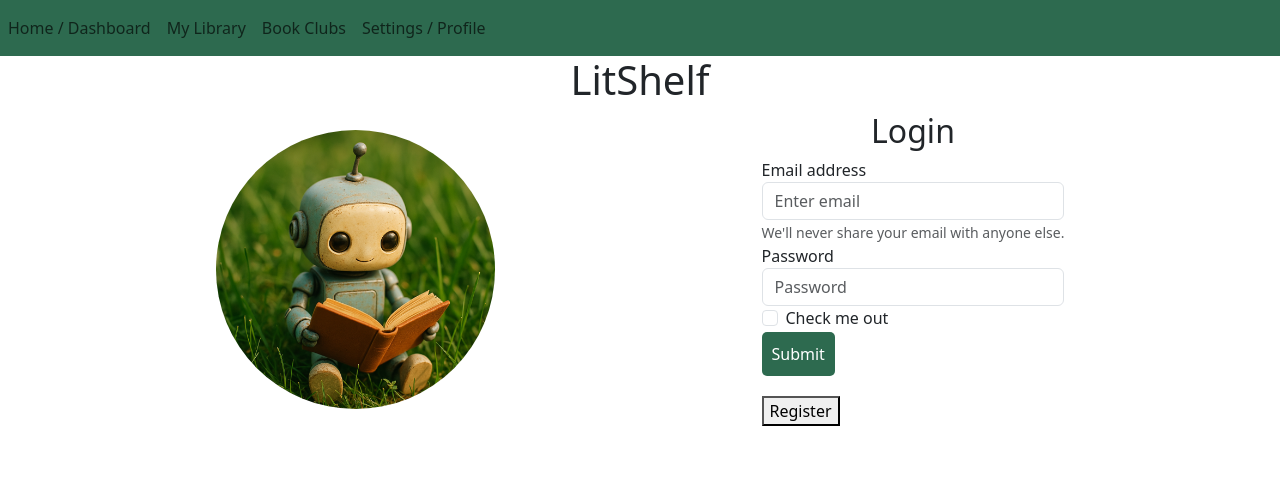
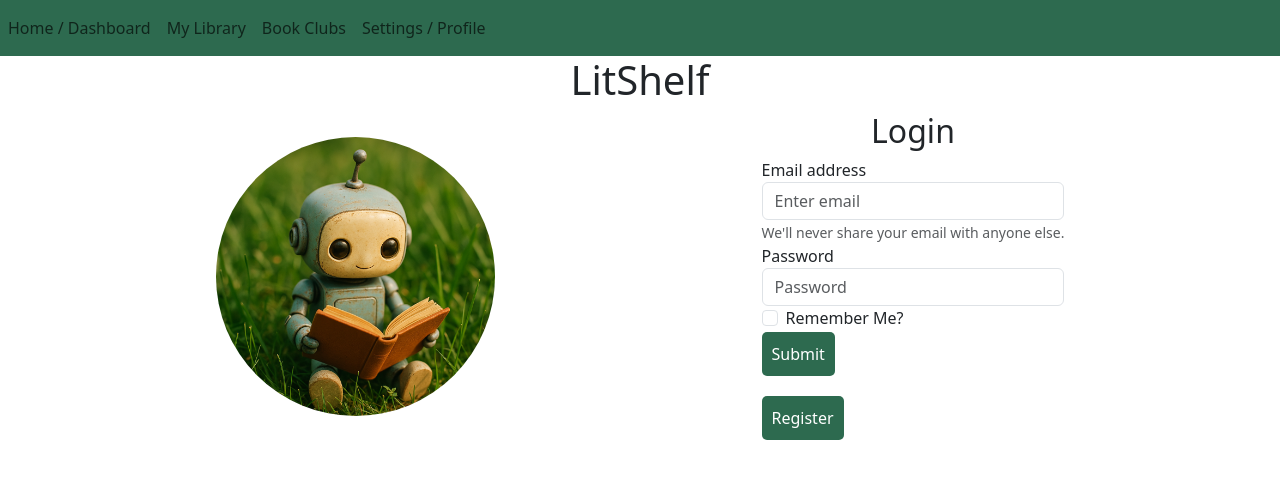
Before and after one commit to desertrambler/LitShelf, a Svelte app in the folder lit-shelf/: page / in a window 1280 px wide. Shown: the top 478 px of the page. Built offline with nearby package versions, Linux system fonts and the light colour scheme.

Commit message:
tried to fix html height issue

```diff
--- a/lit-shelf/src/App.svelte
+++ b/lit-shelf/src/App.svelte
@@ -47,15 +47,12 @@
                   </div>
                   <div class="form-check">
                       <input type="checkbox" class="form-check-input" id="exampleCheck1" />
-                    <label class="form-check-label" for="exampleCheck1">Check me out</label>
+                    <label class="form-check-label" for="exampleCheck1">Remember Me?</label>
                   </div>
                   <button type="submit" class="btn btn-primary btn-primary-custom">Submit</button>
                 </form>
                 <div>
-                  <button class="button-primary"
-                    style="margin-top: 20px;"
-                    id="registerButton">Register
-                  </button>
+                  <button class="btn btn-primary btn-primary-custom" style="margin-top: 20px;">Register</button>
                 </div>
             </div>
         </div>
--- a/lit-shelf/src/app.css
+++ b/lit-shelf/src/app.css
@@ -1,3 +1,52 @@
+/* http://meyerweb.com/eric/tools/css/reset/
+   v2.0 | 20110126
+   License: none (public domain)
+*/
+
+html, body, div, span, applet, object, iframe,
+h1, h2, h3, h4, h5, h6, p, blockquote, pre,
+a, abbr, acronym, address, big, cite, code,
+del, dfn, em, img, ins, kbd, q, s, samp,
+small, strike, strong, sub, sup, tt, var,
+b, u, i, center,
+dl, dt, dd, ol, ul, li,
+fieldset, form, label, legend,
+table, caption, tbody, tfoot, thead, tr, th, td,
+article, aside, canvas, details, embed,
+figure, figcaption, footer, header, hgroup,
+menu, nav, output, ruby, section, summary,
+time, mark, audio, video {
+	margin: 0;
+	padding: 0;
+	border: 0;
+	font-size: 100%;
+	font: inherit;
+	vertical-align: baseline;
+}
+/* HTML5 display-role reset for older browsers */
+article, aside, details, figcaption, figure,
+footer, header, hgroup, menu, nav, section {
+	display: block;
+}
+body {
+	line-height: 1;
+}
+ol, ul {
+	list-style: none;
+}
+blockquote, q {
+	quotes: none;
+}
+blockquote:before, blockquote:after,
+q:before, q:after {
+	content: '';
+	content: none;
+}
+table {
+	border-collapse: collapse;
+	border-spacing: 0;
+}
+
 .navbar {
 	background-color: #2D6A4F;
 }
```
